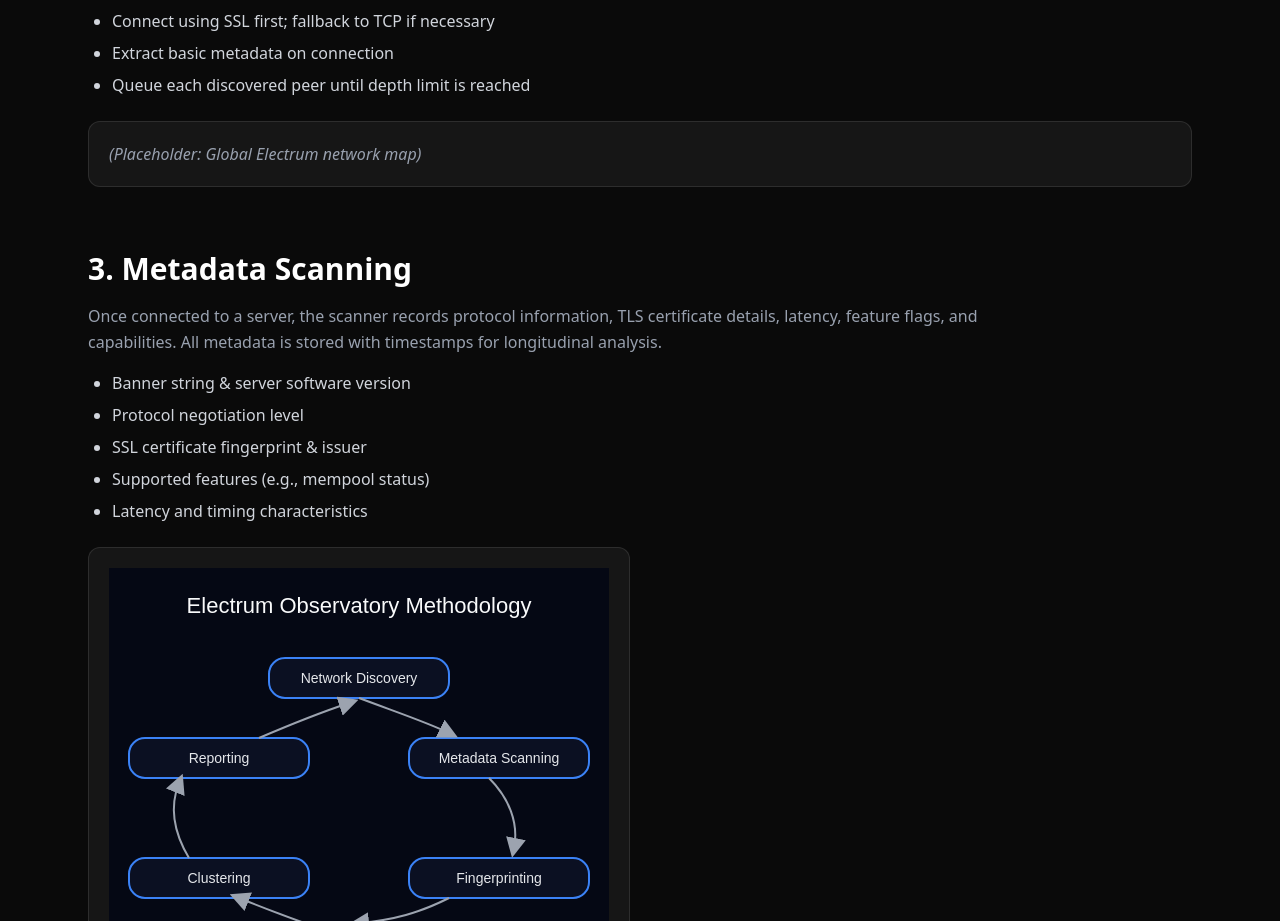
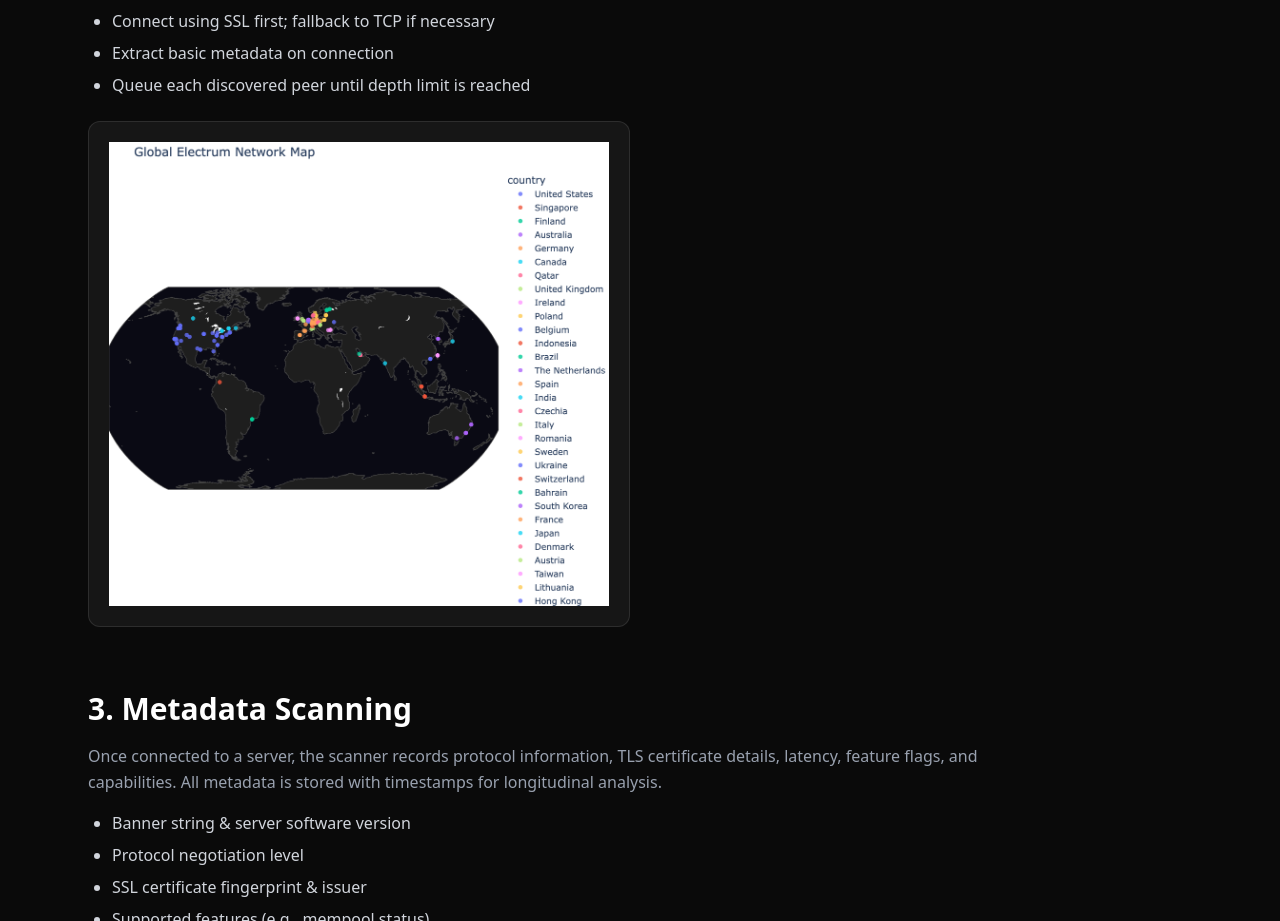
Before and after one commit to gabrielcaixeta01/electrum-observatory, a Next.js app in the folder site/: page /methodology in a window 1280 px wide. Shown: the part 1629-2550 px from the top of the page. Built offline with nearby package versions, Linux system fonts and the light colour scheme.

Commit message:
feat: network map

```diff
--- a/site/src/app/methodology/page.tsx
+++ b/site/src/app/methodology/page.tsx
@@ -94,9 +94,15 @@
           <li>Queue each discovered peer until depth limit is reached</li>
         </ul>
 
-        <div className="mt-6 p-5 bg-white/5 border border-white/10 rounded-xl text-gray-400 italic">
-          {/* <Image src="/results/network-map.png" ... /> */}
-          (Placeholder: Global Electrum network map)
+        <div className="mt-6 p-5 bg-white/5 border w-fit border-white/10 rounded-xl text-gray-400 italic">
+          <SiteImage
+            src="/results/global_network_map.png"
+            alt="Global Network Map"
+            width={500}
+            height={500}
+            className="mx-auto"
+            unoptimized
+          />
         </div>
       </section>
 
```
Also changed, not shown: 1 other file (tests, documents, lock files or other folders).
